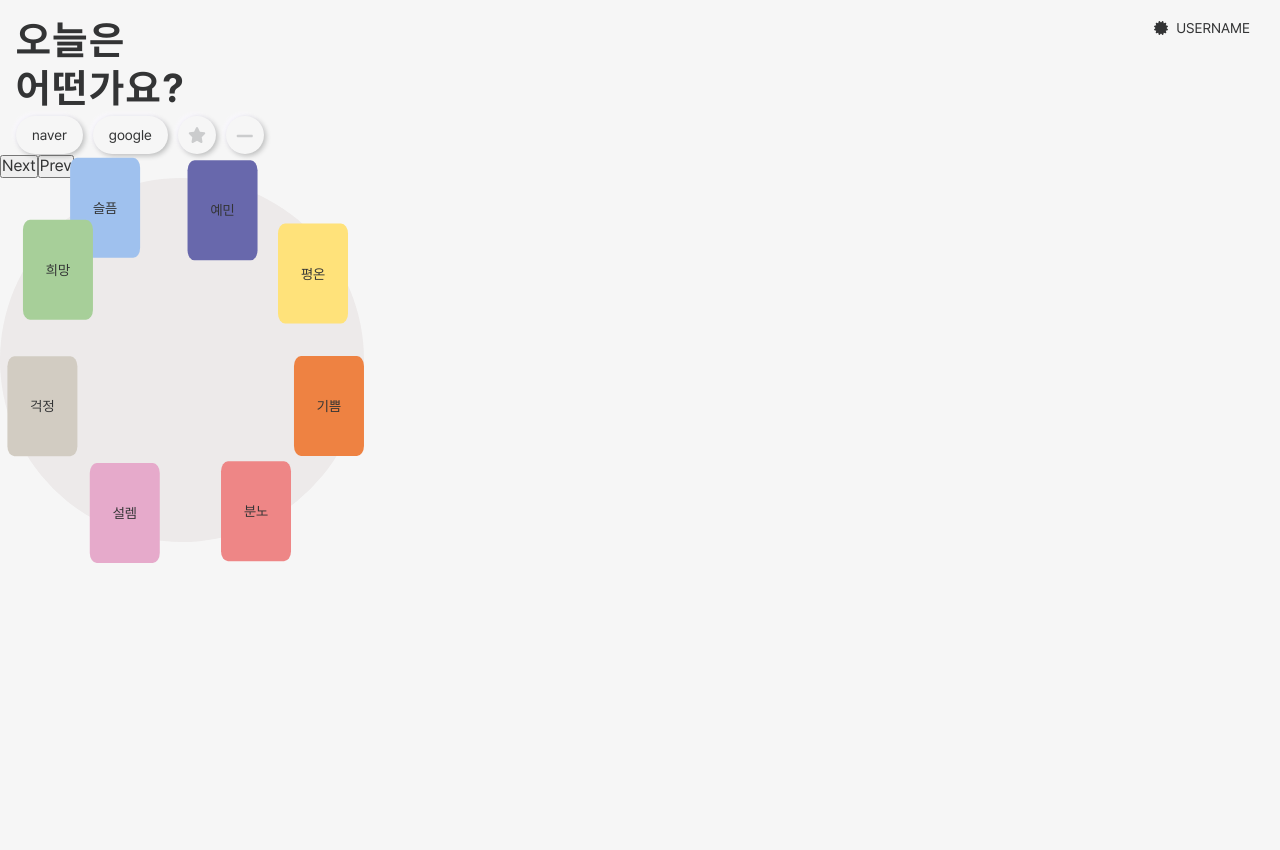
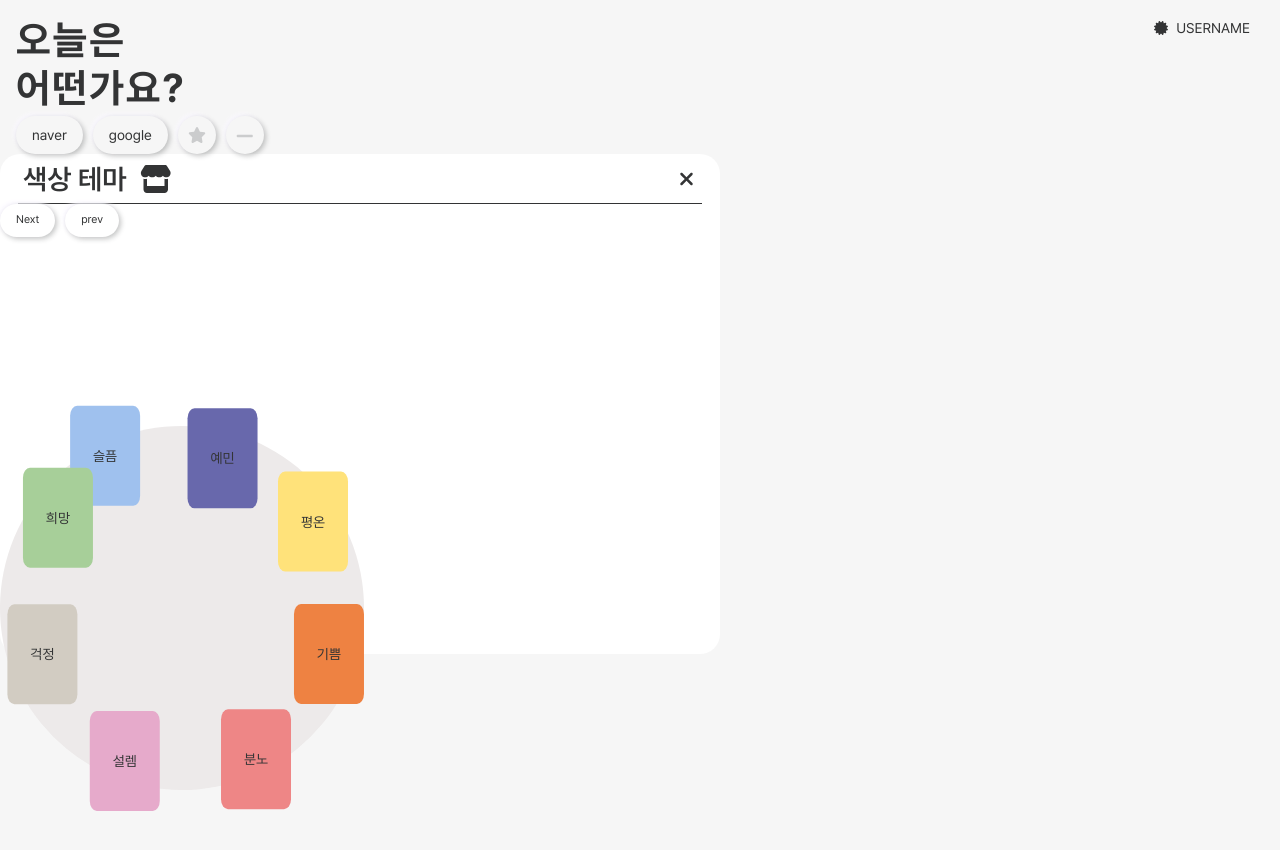
Before and after one commit to codestates-seb/seb40_main_029, a React (Create React App) app in the folder client/: page / in a window 1280 px wide. Shown: the top 850 px of the page. Before the commit the page ends 800 px from the top, so only its background shows below. Built offline with nearby package versions, Linux system fonts and the light colour scheme.

Commit message:
#39 - feat: 모달추가

```diff
--- a/client/src/components/module/ColorCarousel.js
+++ b/client/src/components/module/ColorCarousel.js
@@ -1,8 +1,11 @@
 import styled from 'styled-components';
 import { useState } from 'react';
+import { StoreModal } from './Modal';
+import Button from '../atoms/Button';
 
 const Carousel = styled.div`
-  position: relative;
+  position: absolute;
+  bottom: 10px;
   width: 364px;
   height: 364px;
   background-color: #edeaea;
@@ -170,20 +173,15 @@ export const ColorCarousel = () => {
   // };
 
   return (
-    <div className="App">
-      <button onClick={next}>Next</button>
-      <button onClick={prev}>Prev</button>
-      <div className="test" />
+    <StoreModal>
+      <Button size="long" fontsize="little" onClick={next}>
+        Next
+      </Button>
+      <Button size="long" fontsize="little" onClick={prev}>
+        prev
+      </Button>
       <Carousel style={{ transform: `rotate(${state.carouselDeg}deg)` }}>
         {state.carousel.map((item, index) => (
-          // <div
-          //   className={`item-carousel ${getCssClass(index)}`}
-          //   key={item.id}
-          //   id={item.id}
-          //   style={{ transform: `rotate(${state.itemDeg}deg)` }}
-          // >
-          //   {item.name}
-          // </div>
           <ItemCarousel
             key={item.id}
             id={item.id}
@@ -194,7 +192,7 @@ export const ColorCarousel = () => {
           </ItemCarousel>
         ))}
       </Carousel>
-    </div>
+    </StoreModal>
   );
 };
 
```
